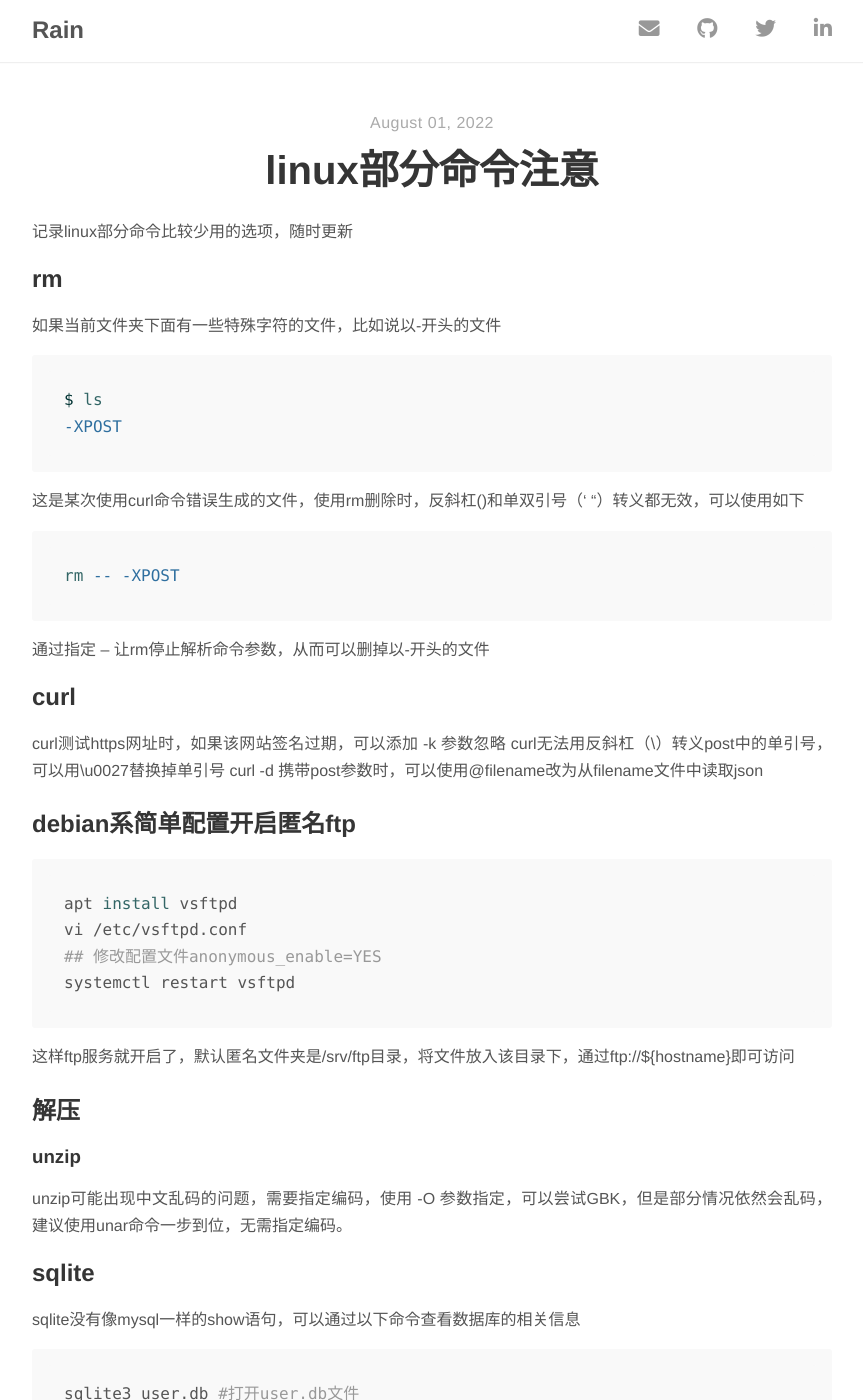
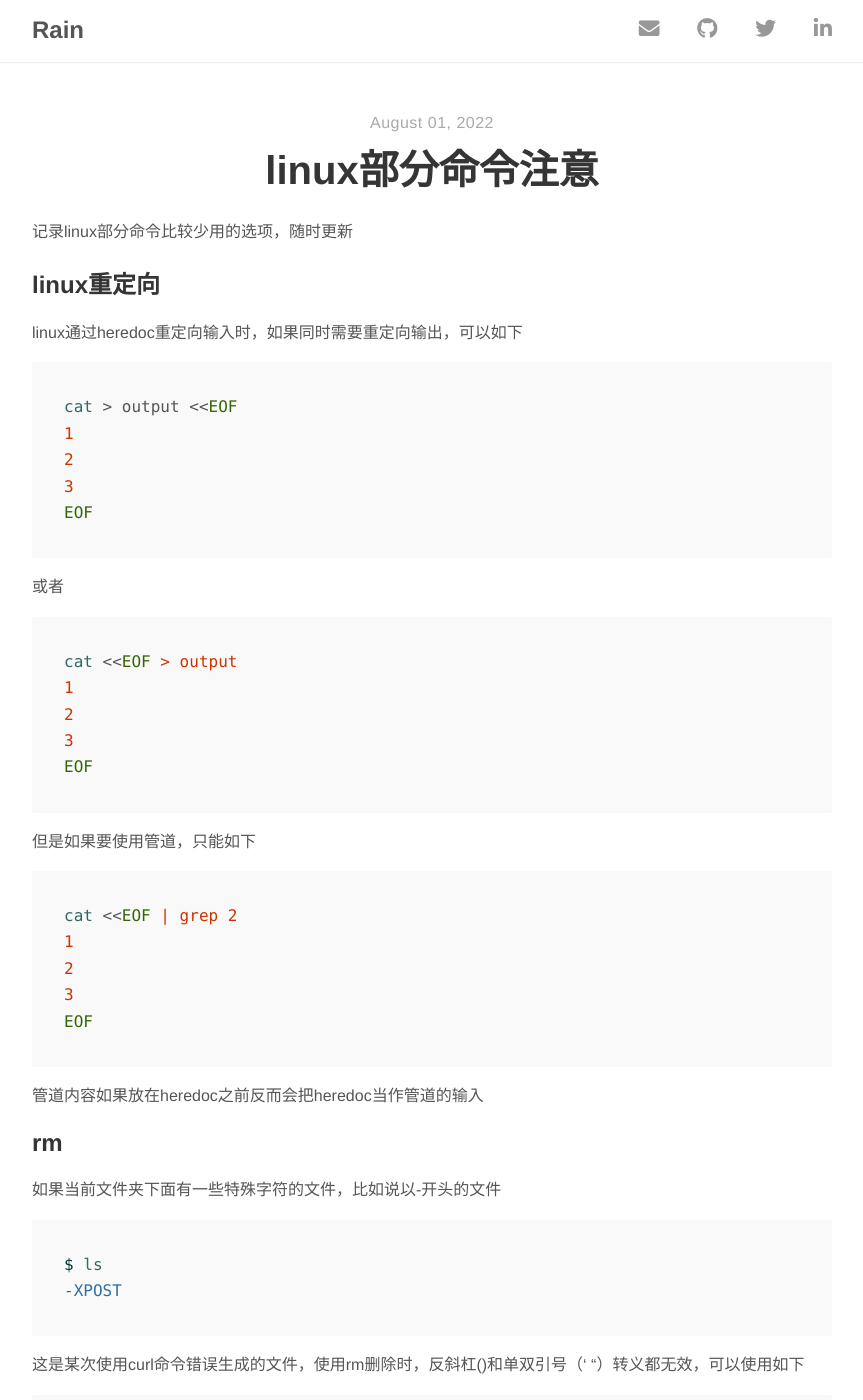
Before and after one commit to kanonsand/kanonsand, a Jekyll site: the page built from _posts/2022-8-01-linux部分命令.md, in a window 1280 px wide and 1400 px high. Shown: the whole window, without its empty margins (208-1071 px from the left). Built offline with Jekyll 4.4.1, drawn with Linux system fonts in a browser that asks for light colours; nearby versions of some CDN libraries.

Commit message:
补充一些文档

````diff
--- a/_posts/2022-8-01-linux部分命令.md
+++ b/_posts/2022-8-01-linux部分命令.md
@@ -5,6 +5,33 @@ tags: ["linux", "arthas"]
 ---
 
 记录linux部分命令比较少用的选项，随时更新
+
+## linux重定向
+linux通过heredoc重定向输入时，如果同时需要重定向输出，可以如下
+```shell
+cat > output <<EOF
+1
+2
+3
+EOF
+```
+或者
+```shell
+cat <<EOF > output
+1
+2
+3
+EOF
+```
+但是如果要使用管道，只能如下
+```shell
+cat <<EOF | grep 2
+1
+2
+3
+EOF
+```
+管道内容如果放在heredoc之前反而会把heredoc当作管道的输入
 
 ## rm
 如果当前文件夹下面有一些特殊字符的文件，比如说以-开头的文件
````
Also changed, not shown: _posts/2022-11-25-2pc.md (added, +52 -0 lines), _posts/2022-12-28-netty.md (added, +15 -0 lines).
